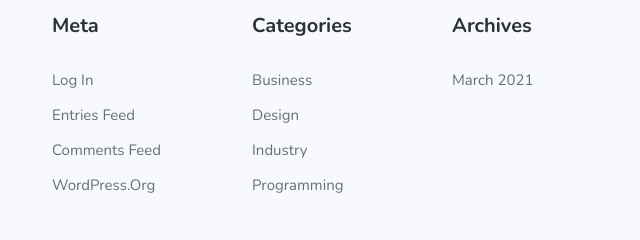
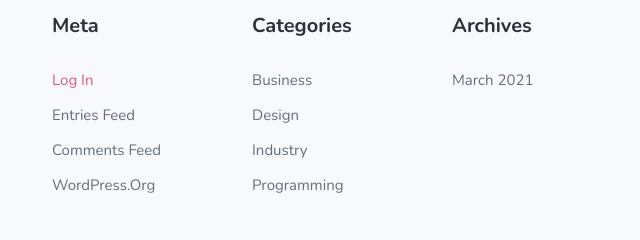
Before and after one commit to AcedenD/BCS07_AD_KN_KN_Capstone_Bootstrap, a plain HTML site: page html/index.html in a window 1280 px wide. In both pictures the pointer is over the link "Log In". Shown: the part 5271-5511 px from the top of the page, 0-640 px from the left. Drawn offline with nearby package versions, Linux system fonts and the light colour scheme; a script that the page names is missing.

Commit message:
fixed footer li hover

```diff
--- a/html/css/services.css
+++ b/html/css/services.css
@@ -1147,3 +1147,7 @@ footer .CopyRights a:hover {
   font-size: 24px;
   color: blue;
 }
+
+.footer ul li a:hover{
+  color: #de5979;
+}
--- a/html/css/style.css
+++ b/html/css/style.css
@@ -2,6 +2,7 @@
   margin: 0;
   padding: 0;
   box-sizing: border-box;
+  transition: all 0.5s;
 }
 
 html body {
@@ -1079,3 +1080,7 @@ footer .CopyRights a:hover {
 footer ul {
   padding-left: 0;
 }
+
+.footer ul li a:hover{
+  color: #de5979;
+}
```
